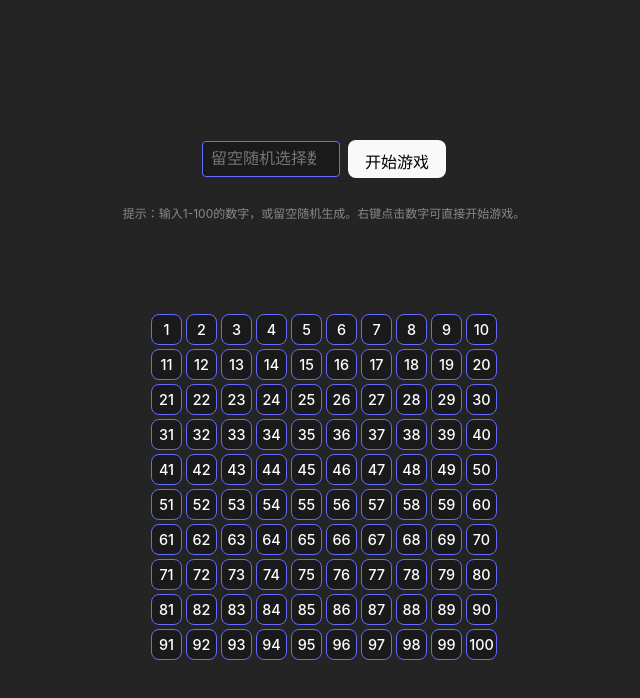
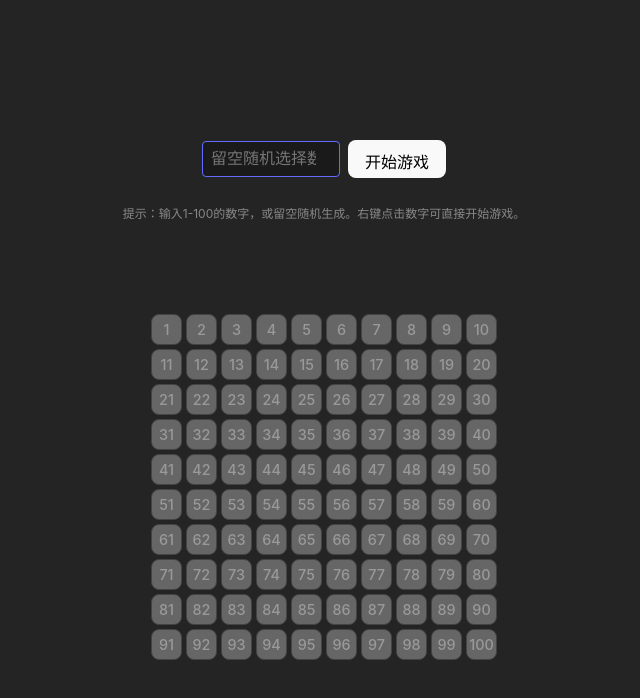
Before and after one commit to EgoistMa/num-boom, a React (Vite) app: page / in a window 1280 px wide. Shown: the top 698 px of the page, without its empty margins (316-956 px from the left). Built offline with nearby package versions, Linux system fonts and the light colour scheme.

Commit message:
v1.2.1 取消鼠标悬浮效果，

```diff
--- a/src/App.css
+++ b/src/App.css
@@ -78,14 +78,14 @@ body {
   transform: none;
 }
 
-.bomb-button:hover {
+.bomb-button:hover,
+.bomb-button:hover:not(:disabled),
+.bomb-button.disabled:hover,
+.bomb-button:disabled:hover,
+.bomb-button[disabled]:hover {
   transform: none !important;
   background-color: #1a1a1a !important;
-}
-
-.bomb-button:hover:not(:disabled) {
-  transform: none !important;
-  background-color: #1a1a1a !important;
+  cursor: not-allowed !important;
 }
 
 .bomb-button:active:not(:disabled) {
@@ -93,11 +93,14 @@ body {
   transform: scale(0.95);
 }
 
-.bomb-button.disabled {
-  background-color: #666;
-  border-color: #444;
-  cursor: not-allowed;
-  color: #999;
+.bomb-button.disabled,
+.bomb-button:disabled,
+.bomb-button[disabled] {
+  background-color: #666 !important;
+  border-color: #444 !important;
+  cursor: not-allowed !important;
+  color: #999 !important;
+  transform: none !important;
 }
 
 .bomb-button.target {
```
